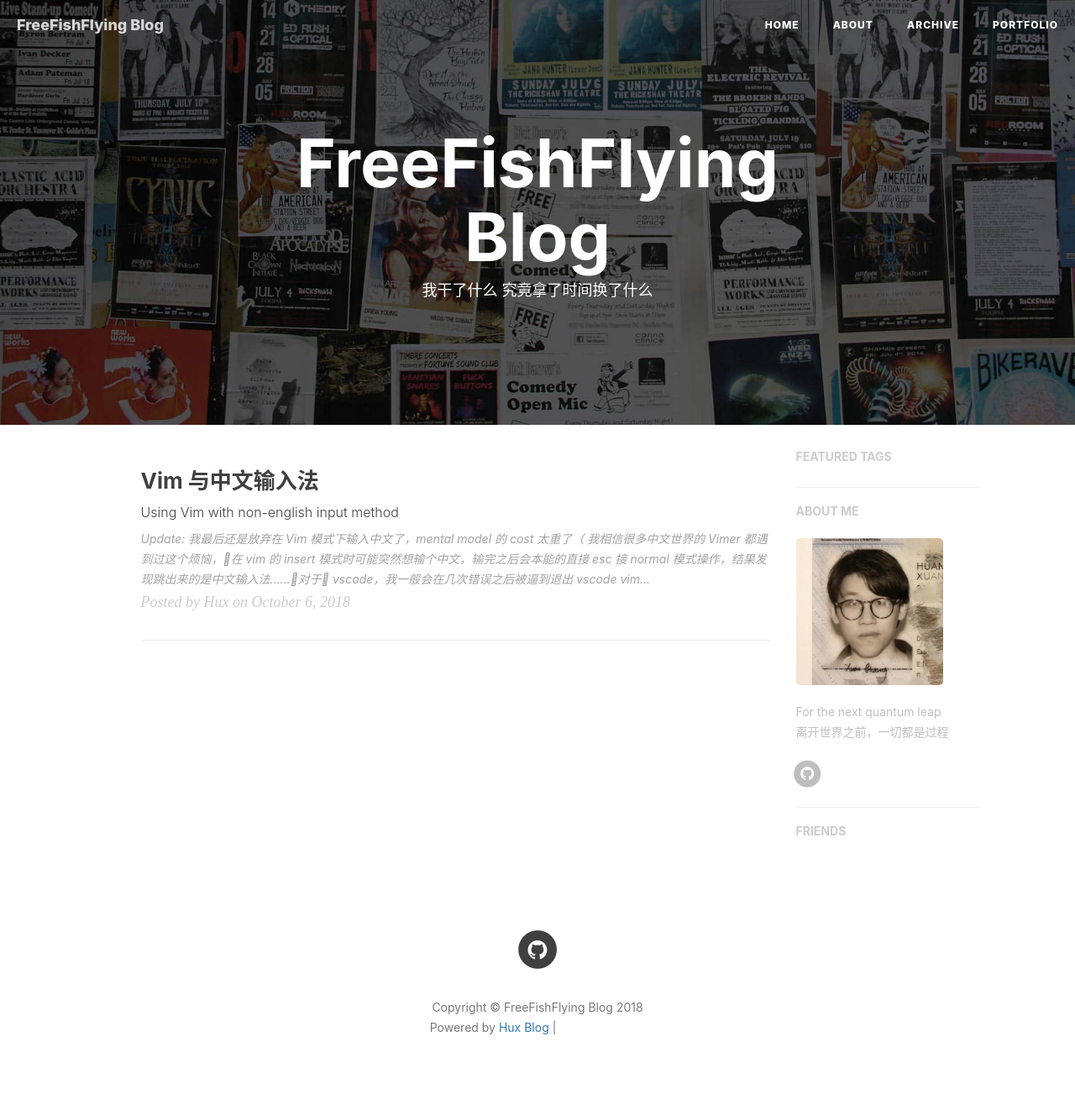
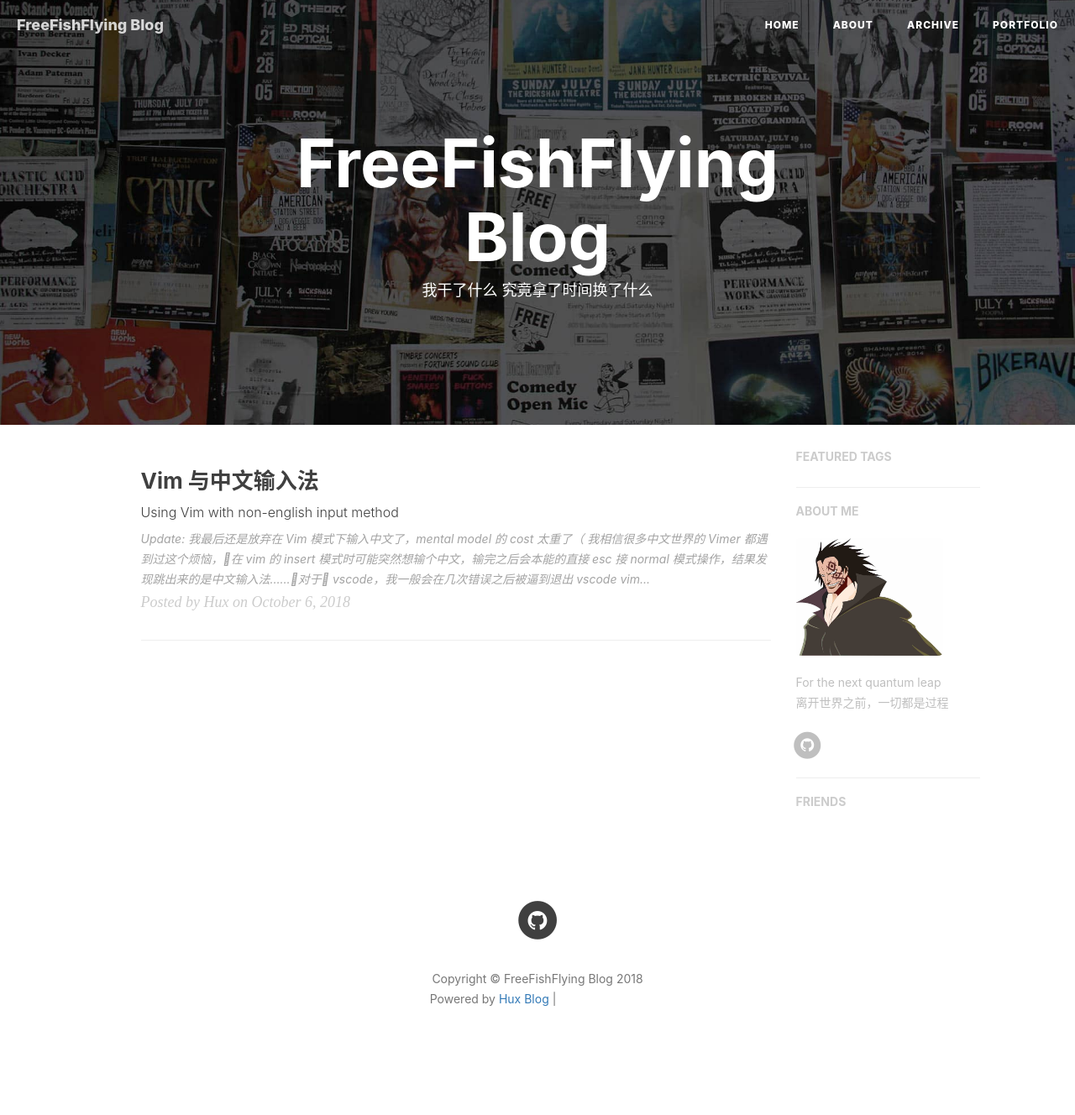
Before and after one commit to FreeFishFlying/FreeFishFlying.github.io, a Jekyll site: the page built from index.html, in a window 1280 px wide. Shown: the whole page at 84% size. Built offline with Jekyll 4.4.1, drawn with Linux system fonts in a browser that asks for light colours; nearby versions of some CDN libraries; the list of posts is cut into pages by our own code; comment, search, counter and statistics services are not loaded; after the commit the page ends 1294 px from its top, so only the background shows below that; grey boxes are pictures that could not be loaded.

Commit message:
fix config

```diff
--- a/_config.yml
+++ b/_config.yml
@@ -79,7 +79,7 @@ ga_domain: huangxuan.me
 # Sidebar settings
 sidebar: true                           # whether or not using Sidebar.
 sidebar-about-description: "For the next quantum leap<br>离开世界之前，一切都是过程"
-sidebar-avatar: /img/avatar-hux-ny.jpg      # use absolute URL, seeing it's used in both `/` and `/about/`
+sidebar-avatar: /img/IMG_1629.JPG      # use absolute URL, seeing it's used in both `/` and `/about/`
 
 
 
```
Also changed, not shown: img/IMG_1629.JPG (added), img/avatar-hux-home.jpg (deleted), img/avatar-hux-ny.jpg (deleted), img/avatar-hux.jpg (deleted).
